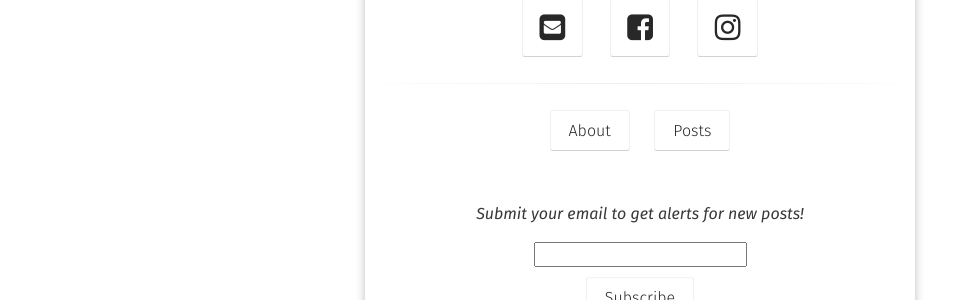
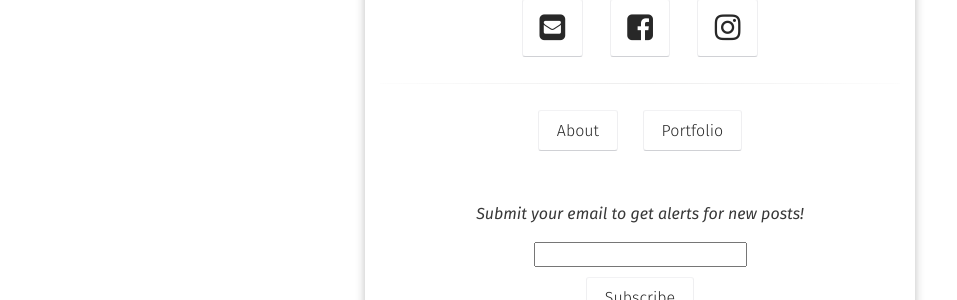
Before and after one commit to JoanneGaeunSon/joannegaeunson.com, a Jekyll site: the page built from index.html, in a window 1280 px wide. Shown: the part 690-990 px from the top of the page, without its empty margins (0-957 px from the left). Built offline with Jekyll 4.4.1, drawn with Linux system fonts in a browser that asks for light colours; some web fonts are replaced; comment, search, counter and statistics services are not loaded.

Commit message:
Update home.html

```diff
--- a/_layouts/home.html
+++ b/_layouts/home.html
@@ -29,8 +29,8 @@
                           <a class="btn zoombtn" href="{{ site.url }}/about">
                           About
                           </a>
-                          <a class="btn zoombtn" href="{{ site.url }}/posts">
-                          Posts
+                          <a class="btn zoombtn" href="{{ site.url }}/assets/portfolio.pdf">
+                          Portfolio
                           </a>
                   </h3>
                 <h4 class="title">
```
